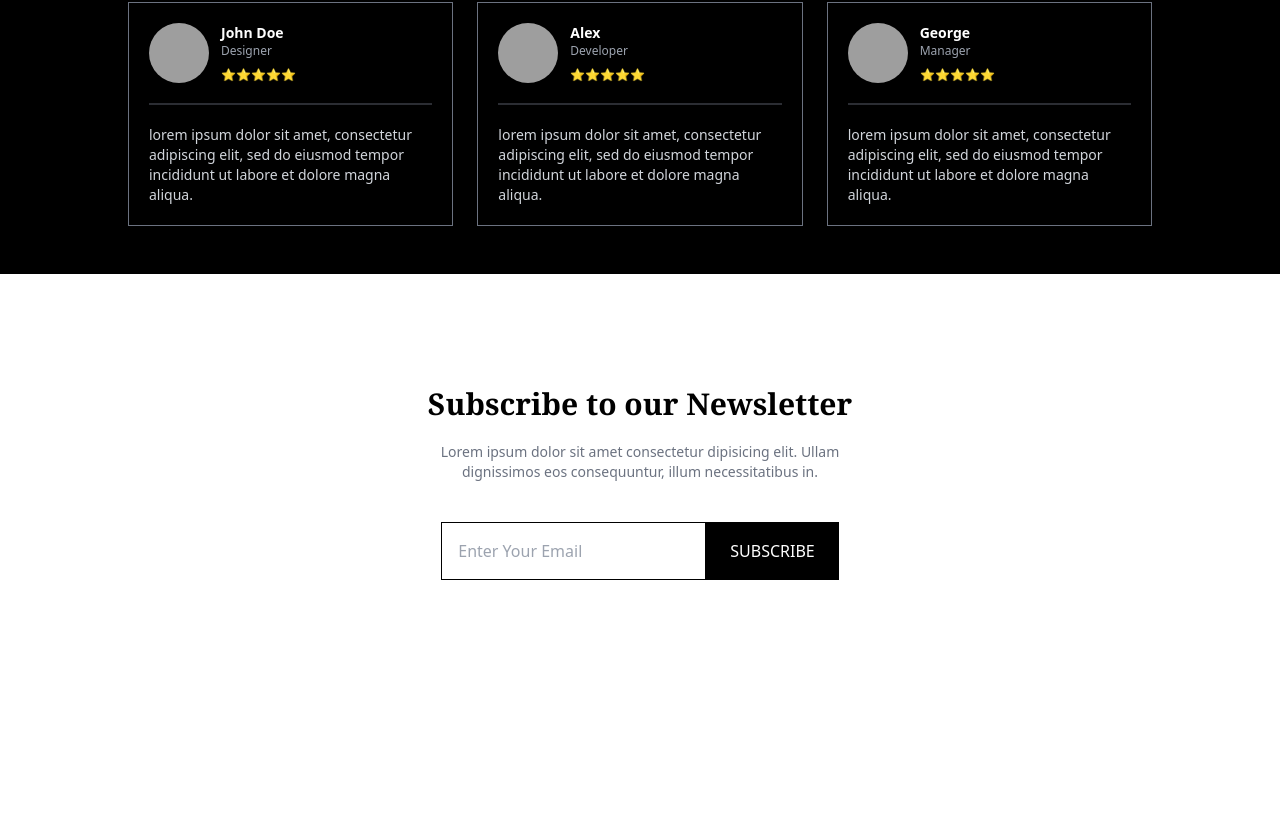
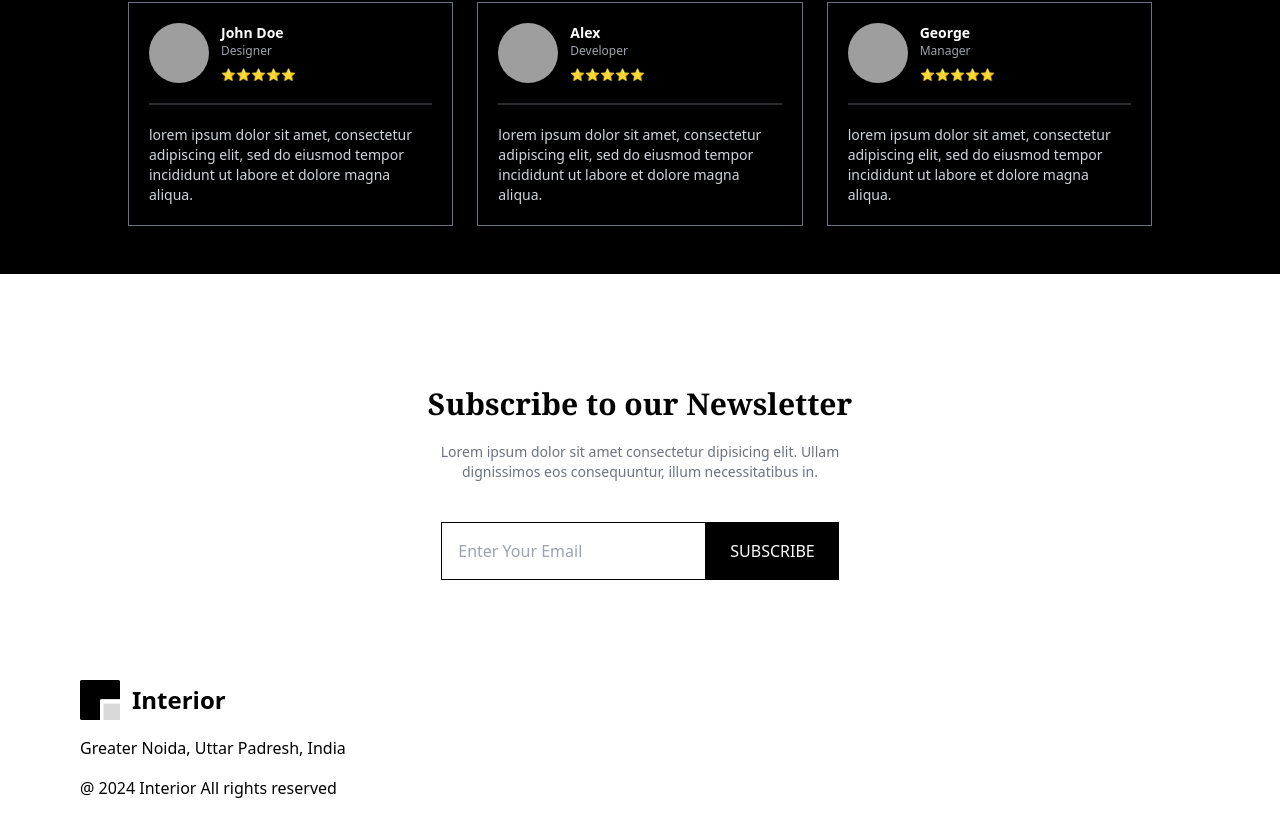
Before and after one commit to wacho91/interior-design, a React (Vite) app: page / in a window 1280 px wide. Shown: the part 2457-3293 px from the top of the page. Before the commit the page ends 3093 px from the top, so only its background shows below. Built offline with nearby package versions, Linux system fonts and the light colour scheme; grey boxes are pictures that could not be loaded.

Commit message:
Footer Component

```diff
--- a/src/App.jsx
+++ b/src/App.jsx
@@ -1,6 +1,7 @@
 import Banner from "./Component/Banner/Banner"
 import Banner2 from "./Component/Banner/Banner2"
 import Brand from "./Component/Brand/Brand"
+import Footer from "./Component/Footer/Footer"
 import Hero from "./Component/Hero/Hero"
 import Navbar from "./Component/NavBar/Navbar"
 import NewsLetter from "./Component/NewsLetter/NewsLetter"
@@ -20,6 +21,7 @@ function App() {
       <Banner2 />
       <Testimonial />
       <NewsLetter />
+      <Footer />
     </main>
 
   )
--- /dev/null
+++ b/src/Component/Footer/Footer.jsx
@@ -0,0 +1,24 @@
+
+import Logo from "../../assets/logo.png"
+
+const Footer = () => {
+  return (
+    <div className="container py-11">
+      <div className="grid grid-cols-1 md:grid-cols-3">
+            {/*Company Information*/}
+            <div className="space-y-4">
+                <div className="flex items-center space-x-3">
+                    <img src={Logo} alt="" className="w-10"/>
+                    <p className="text-2xl font-bold">Interior</p>
+                </div>
+                <p>Greater Noida, Uttar Padresh, India</p>
+                <p>@ 2024 Interior All rights reserved</p>
+            </div>
+            {/*Footer Links*/}
+            {/*Contact Section*/}
+      </div>
+    </div>
+  )
+}
+
+export default Footer
```
